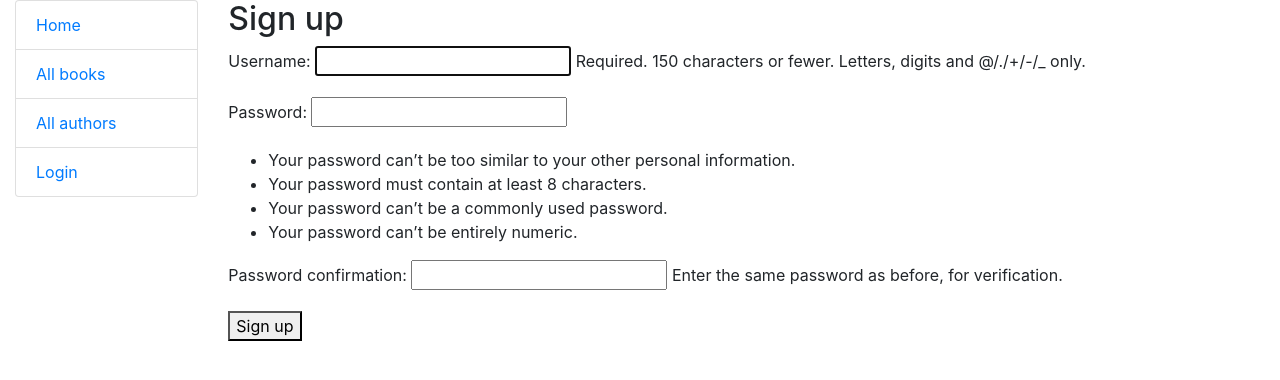
After one commit to tookas92/extended_local_library, a Django app: page /catalog/signup/ in a window 1280 px wide. The commit adds this page. Shown: the top 380 px of the page. Run offline with Django 3.2, Linux system fonts and the light colour scheme; some libraries are stand-ins or nearby versions.

Commit message:
Added sign up

```diff
--- /dev/null
+++ b/catalog/templates/catalog/signup.html
@@ -0,0 +1,10 @@
+{% extends 'base_generic.html' %}
+
+{% block content %}
+  <h2>Sign up</h2>
+  <form method="post">
+    {% csrf_token %}
+    {{ form.as_p }}
+    <button type="submit">Sign up</button>
+  </form>
+{% endblock %}
--- a/catalog/urls.py
+++ b/catalog/urls.py
@@ -51,3 +51,6 @@ urlpatterns += [
     path('books/pending', views.reserved_list, name='book_reserved'),
     path('book/<uuid:pk>/collect', views.collect_book_library_member, name='book_collect'),
 ]
+urlpatterns += [
+    path('signup/', views.signup, name='signup'),
+]
--- a/catalog/views.py
+++ b/catalog/views.py
@@ -6,12 +6,12 @@ from django.contrib.auth.mixins import PermissionRequiredMixin
 from django.views import generic
 from django.contrib.auth.mixins import LoginRequiredMixin
 import datetime
-
+from django.contrib.auth import login, authenticate
 from django.contrib.auth.decorators import permission_required, login_required
 from django.shortcuts import get_object_or_404, redirect
 from django.http import HttpResponseRedirect, HttpResponse
 from django.urls import reverse, reverse_lazy
-
+from django.contrib.auth.forms import UserCreationForm
 from catalog.forms import RenewBookForm
 from django.views.generic.edit import CreateView, UpdateView, DeleteView
 from django.db.models import Count, Q
@@ -261,3 +261,18 @@ def collect_book_library_member(request, pk):
     }
 
     return render(request, 'catalog/book_confirm_collected.html', context)
+
+
+def signup(request):
+    if request.method == 'POST':
+        form = UserCreationForm(request.POST)
+        if form.is_valid():
+            form.save()
+            username = form.cleaned_data.get('username')
+            raw_password = form.cleaned_data.get('password1')
+            user = authenticate(username=username, password=raw_password)
+            login(request, user)
+            return redirect('home')
+    else:
+        form = UserCreationForm()
+    return render(request, 'catalog/signup.html', {'form': form})
--- a/templates/registration/login.html
+++ b/templates/registration/login.html
@@ -35,5 +35,6 @@
 
 {# Assumes you setup the password_reset view in your URLconf #}
 <p><a href="{% url 'password_reset' %}">Lost password?</a></p>
+<p><a href="{% url 'signup' %}">Sign up</a></p>
 
 {% endblock %}
```
